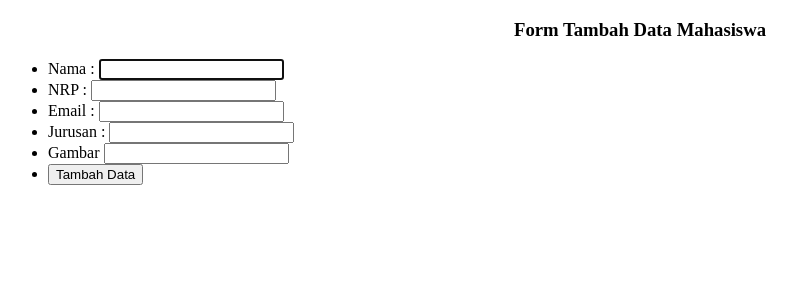
After one commit to SilviFitriawati29/pw2020_193040028, a PHP site: page /tambah.php in a window 1280 px wide. The commit adds this page. Shown: the top 300 px of the page, without its empty margins (0-796 px from the left). Run offline with PHP 8.4, Linux system fonts and the light colour scheme.

Commit message:
Tugas Pertemuan 10

```diff
--- a/kuliah/pertemuan10/latihan3.php
+++ b/kuliah/pertemuan10/latihan3.php
@@ -1,4 +1,4 @@
-<?php
+ <?php
 require 'functions.php';
 $mahasiswa = query("SELECT * FROM mahasiswa");
 ?>
@@ -12,6 +12,8 @@ $mahasiswa = query("SELECT * FROM mahasiswa");
 </head>
 <body>
   <h3><center> Daftar Mahasiswa </center> </h3>
+  <a href="tambah.php">Tambah Data Mahasiswa</a>
+  <br></body>
 
   <table border="1" cellpadding="10" cellspacing="0" >
     <tr>
--- /dev/null
+++ b/kuliah/pertemuan10/tambah.php
@@ -0,0 +1,63 @@
+<?php
+require 'functions.php';
+if (isset($_POST['tambah'])) {
+
+  if (tambah($_POST) > 0) {
+    echo '<div class="alert alert-success" role="alert">
+            Data berhasil ditambahkan!
+          </div>';
+  } else {
+    echo '<div class="alert alert-danger" role="alert">
+            Data gagal ditambahkan!
+          </div>';
+  }
+}
+?>
+<!DOCTYPE html>
+<html lang="en">
+<head>
+  <meta charset="UTF-8">
+  <meta name="viewport" content="width=device-width, initial-scale=1.0">
+  <title> Tambah Data Mahasiswa</title>
+</head>
+<body>
+  <h3><center> Form Tambah Data Mahasiswa </center> </h3>
+  <form action="" method="POST">
+  <ul>
+  <li>
+  <label>
+    Nama :
+     <input type="text" name="nama" autofocus required>
+  </label>
+  </li>
+  <li>
+  <label>
+    NRP :
+     <input type="text" name="nrp"required>
+  </label>
+  </li>
+  <li>
+  <label>
+    Email :
+     <input type="text" name="email"required>
+  </label>
+  </li>
+  <li>
+  <label>
+    Jurusan :
+     <input type="text" name="jurusan"required>
+  </label>
+  </li>
+  <li>
+  <label>
+    Gambar
+     <input type="text" name="gambar"required>
+  </label>
+  </li>
+  <li>
+    <button type="submit" name="tambah">Tambah Data </button>
+  </li>
+  </ul>
+  <br>
+</body>
+</html>
```
Also changed, not shown: kuliah/pertemuan10/functions.php (line endings or trailing spaces).
